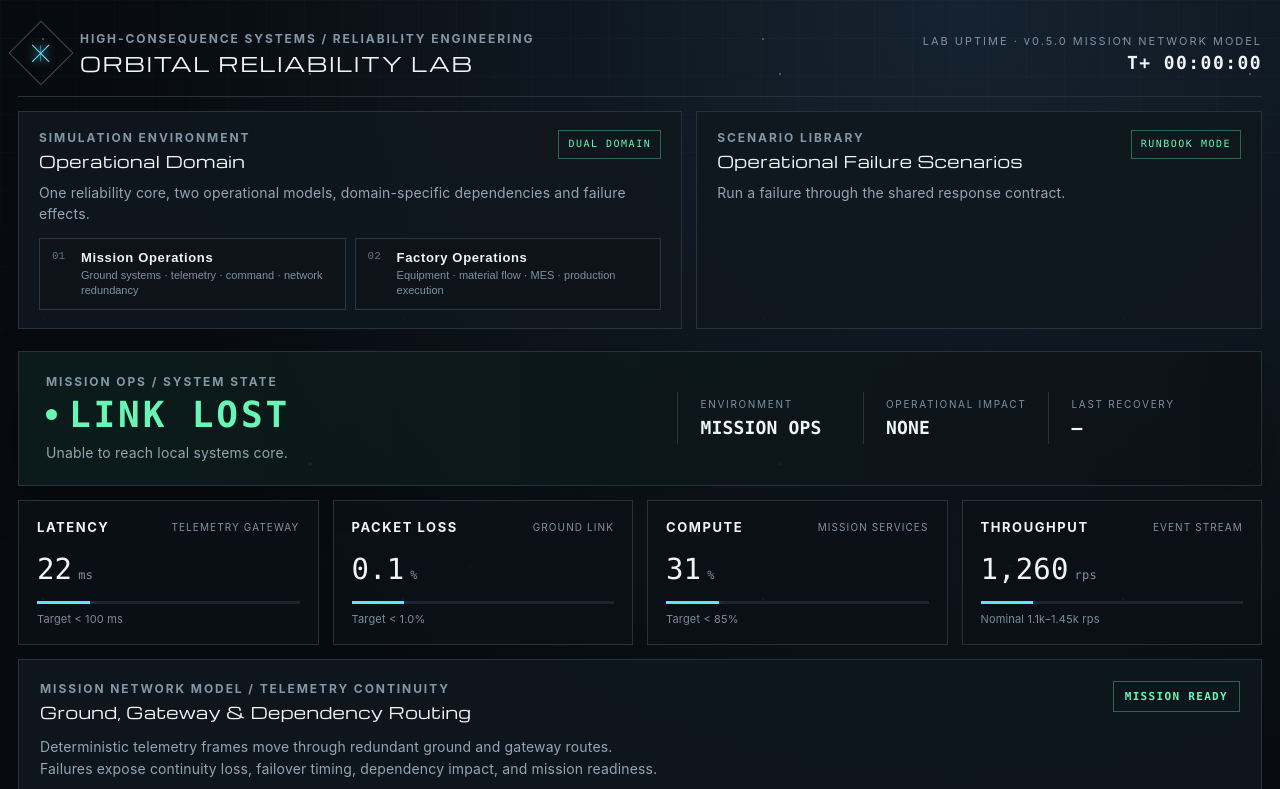
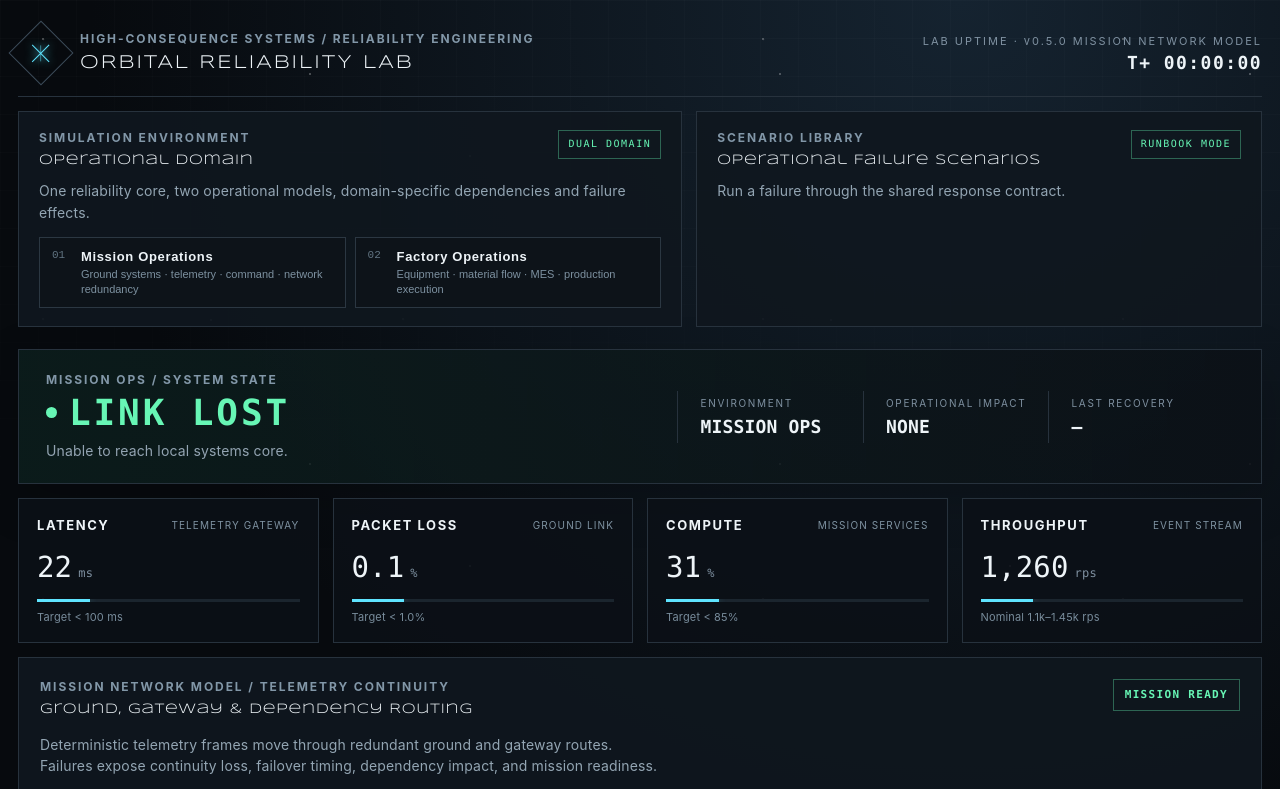
Before and after one commit to Lordkoii/Orbital-Reliability-Lab, a website: page public/index.html in a window 1280 px wide. Shown: the top 789 px of the page. Drawn offline with nearby package versions, Linux system fonts and the light colour scheme; no server answers.

Commit message:
Refine Terafab-inspired typography experiment

```diff
--- a/public/v05-polish.css
+++ b/public/v05-polish.css
@@ -1,4 +1,4 @@
-@import url("https://fonts.googleapis.com/css2?family=Michroma&display=swap");
+@import url("https://fonts.googleapis.com/css2?family=Syncopate:wght@400;700&display=swap");
 
 /* v0.5 operator readability and demo polish
    Loaded after the historical v0.5 styles so the presentation layer can evolve
@@ -7,27 +7,27 @@
 :root {
   --muted-readable: #93a5b3;
   --muted-soft: #7f93a2;
-  --font-display-tech: "Michroma", "Arial Narrow", "Segoe UI", sans-serif;
+  --font-display-tech: "Syncopate", "Arial Narrow", "Segoe UI", sans-serif;
 }
 
-/* Terafab-inspired display treatment.
-   Keep telemetry/data in the existing monospace face and body copy in the
-   readable UI sans. The geometric face is reserved for product/section identity. */
+/* Terafab-inspired display treatment v2.
+   Syncopate gives the product/section identity a lighter, wider, more aerospace-
+   industrial profile while preserving monospace for evidence and UI sans for copy. */
 .brand h1 {
   font-family: var(--font-display-tech);
-  font-size: 20px;
+  font-size: 19px;
   font-weight: 400;
-  letter-spacing: .075em;
-  line-height: 1.25;
+  letter-spacing: .105em;
+  line-height: 1.3;
   text-transform: uppercase;
 }
 
 .panel-title h3 {
   font-family: var(--font-display-tech);
-  font-size: 16px;
+  font-size: 14px;
   font-weight: 400;
-  letter-spacing: .025em;
-  line-height: 1.35;
+  letter-spacing: .055em;
+  line-height: 1.45;
 }
 
 .eyebrow {
```
